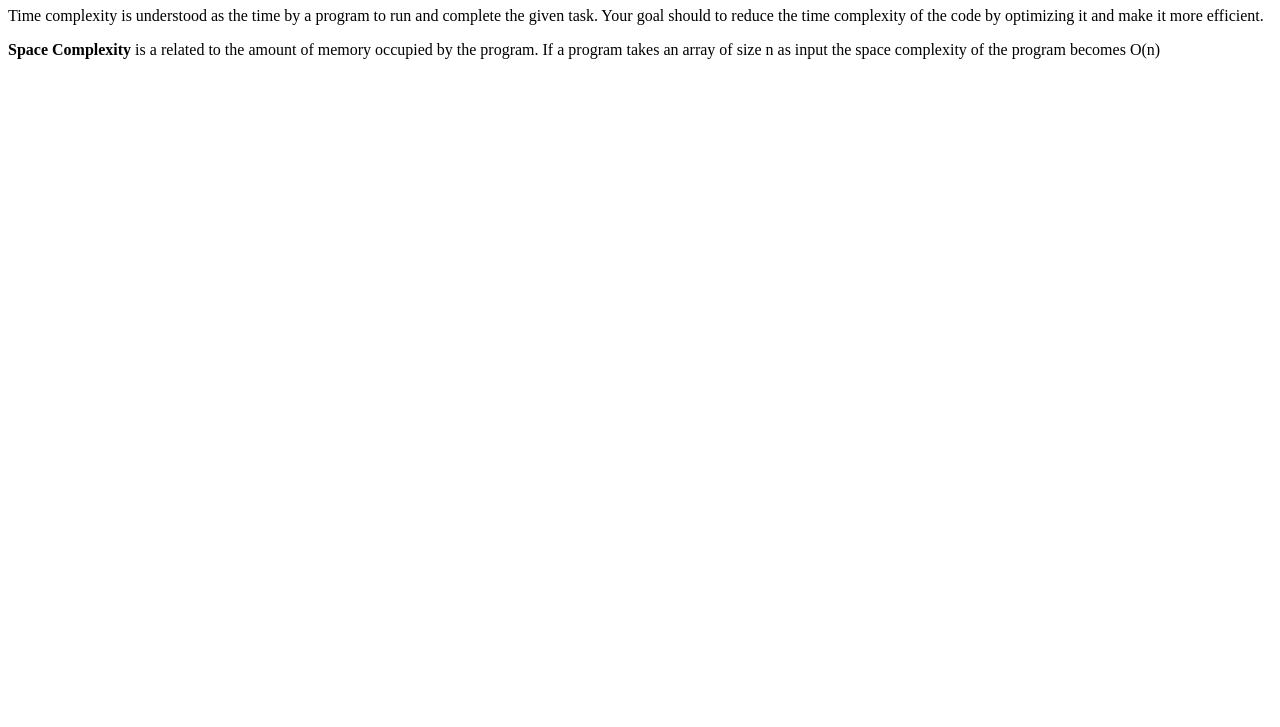
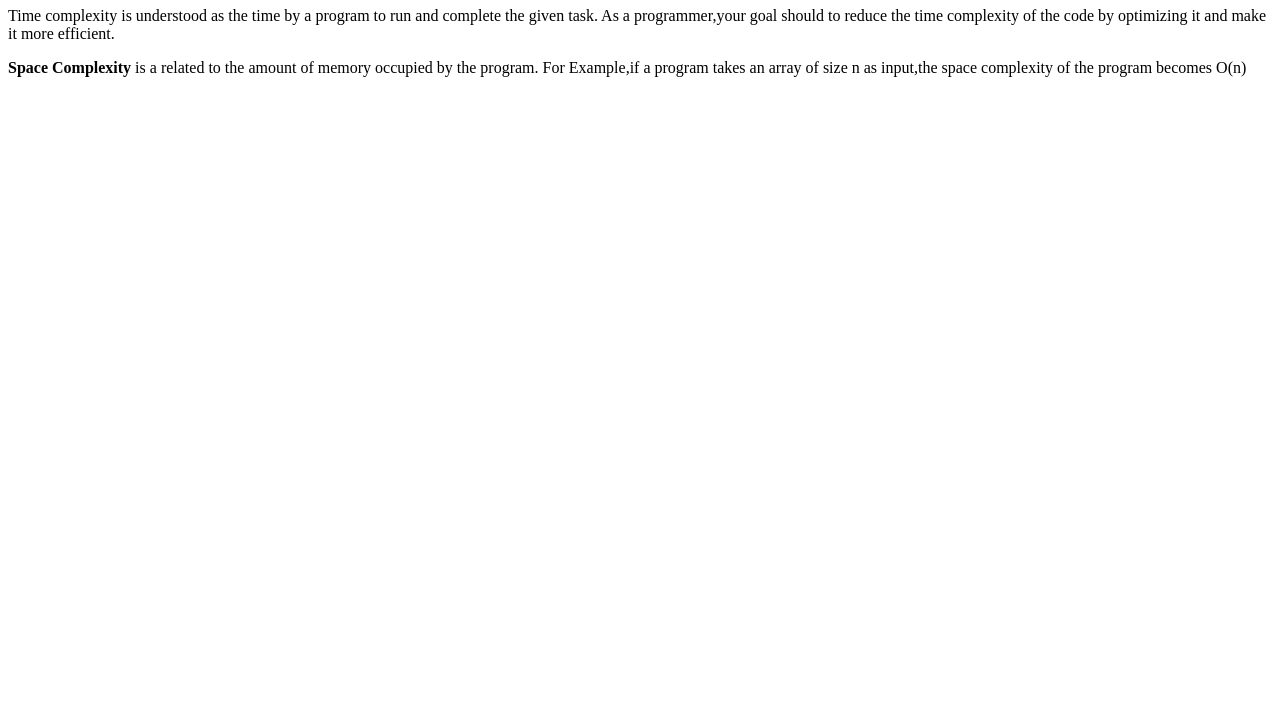
Before and after one commit to acciojob/time-and-space-complexity-Zafar6394, a website: page main.html in a window 1280 px wide. Shown: the part 73-800 px from the top of the page. Drawn offline with Linux system fonts and the light colour scheme.

Commit message:
created a submission

```diff
--- a/main.html
+++ b/main.html
@@ -11,8 +11,8 @@
     <script type="text/javascript" src="./script.js">
 </script>
 <h1>Time and Space Comlexity</h1>
-	<p>Time complexity is understood as the time by a program to run and complete the given task. Your goal should to reduce the time complexity of the code by optimizing it and make it more efficient.</p>
-	<p><b>Space Complexity</b> is a related to the amount of memory occupied by the program. If a program takes an array of size n as input the space complexity of the program becomes O(n)</p>
+	<p>Time complexity is understood as the time by a program to run and complete the given task. As a programmer,your goal should to reduce the time complexity of the code by optimizing it and make it more efficient.</p>
+	<p><b>Space Complexity</b> is a related to the amount of memory occupied by the program. For Example,if a program takes an array of size n as input,the space complexity of the program becomes O(n)</p>
 </body>
 
 </html>
```
